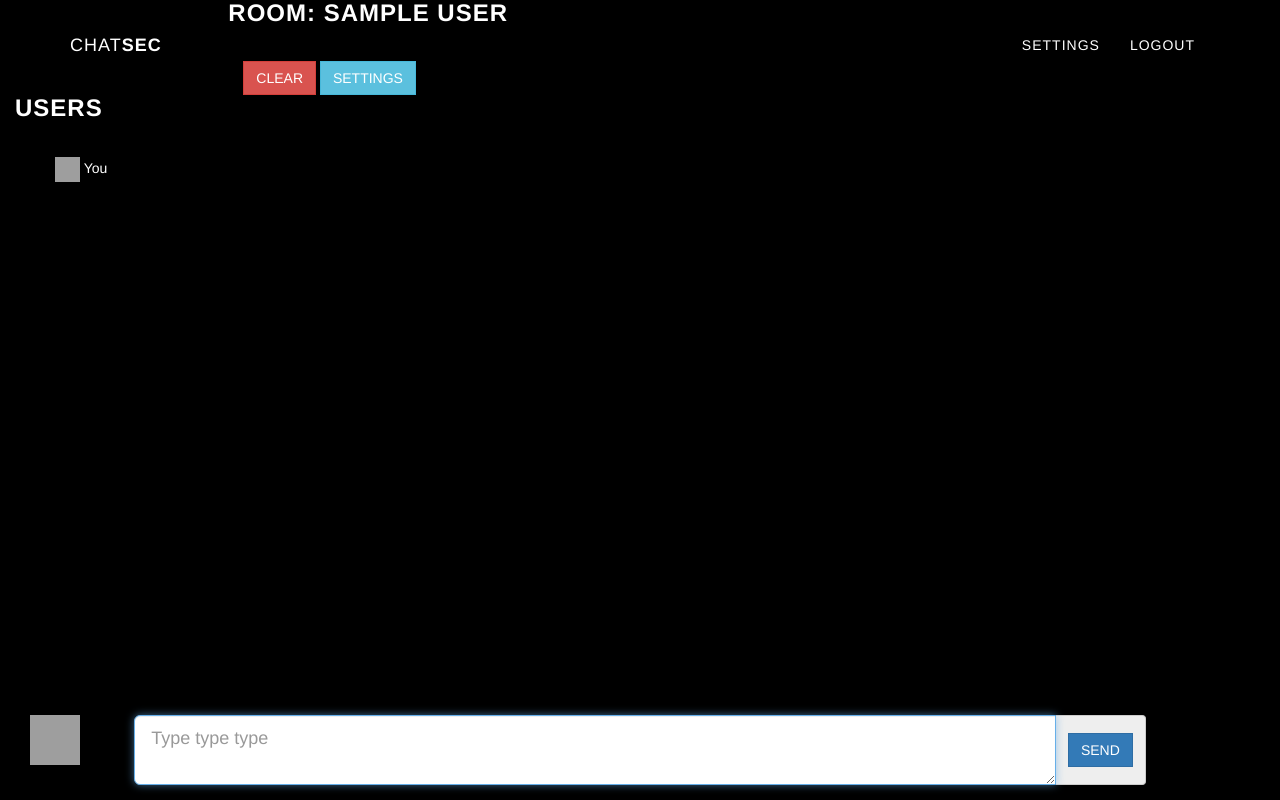
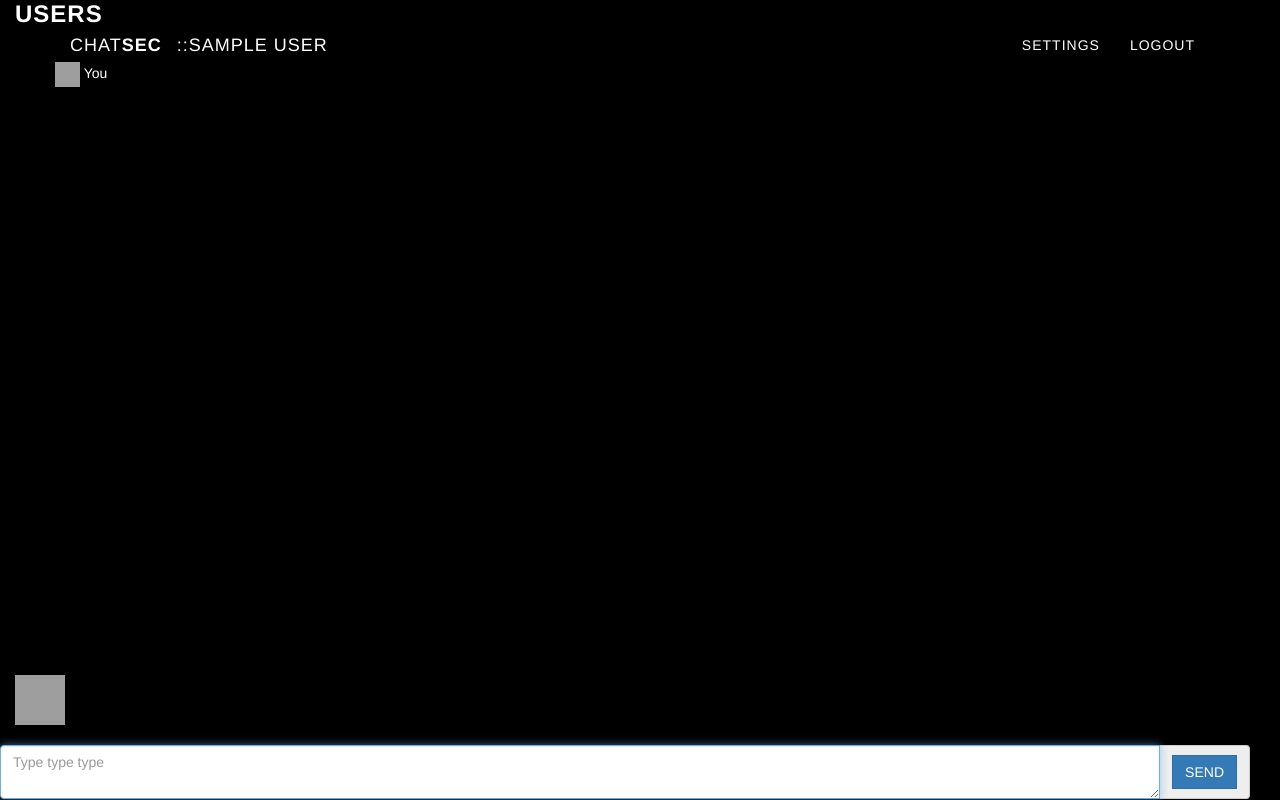
Before and after one commit to politeauthority/ChatSec, a Flask app: page /chat in a window 1280 px wide. Run offline with Flask 2, Linux system fonts and the light colour scheme; the visitor is signed in with stand-in values (Sample User, id 1); some libraries are stand-ins or nearby versions; grey boxes are pictures that could not be loaded.

Commit message:
Work on the chat screen

```diff
--- a/app/main/routes.py
+++ b/app/main/routes.py
@@ -43,7 +43,6 @@ def logout():
     session.pop('user_name')
     session.pop('user_key')
     session.pop('room_name')
-    session.pop('password')
     return redirect(url_for('.index'))
 
 
--- a/app/static/css/main.css
+++ b/app/static/css/main.css
@@ -10,9 +10,13 @@ html,body{
 #login input{
     color:black;
 }
+.cs_login{
+    height:95px;
+    font-size:48pt;
+}
+
 #chat{
     width: 100%;
-    height: 400px;
     overflow-y: scroll;
     overflow-x: hidden;
 }
@@ -28,6 +32,8 @@ html,body{
     margin: 0;
     display: inline;
     padding-right: 8px;
+}
+#chat_window{
 }
 
 .chat_image{
@@ -47,9 +53,9 @@ html,body{
     padding-bottom:0 !important;
 }
 #text_box{
-    bottom:0;
-    position: absolute;
-    width: 100%
+    bottom:1px;
+    position: fixed;
+    width:100%;
 }
 
 #user_list li {
--- a/app/templates/chat.html
+++ b/app/templates/chat.html
@@ -9,6 +9,9 @@
                 </button>
                 <a class="navbar-brand page-scroll" href="/">
                     <i class="fa fa-play-circle"></i> <span class="light">Chat</span>Sec
+                </a>
+               <a class="navbar-brand page-scroll" href="#">
+                    <span class="light">::{{room_name}}</span>
                 </a>
             </div>
 
@@ -36,12 +39,9 @@
 
         <div class="row">
             <div class="col-lg-8 col-lg-offset-2">
-                <div>
-                    <h3>Room: {{room_name}}</h3>
-                </div>
                 <div class="col-md-3">
-                    <button type="button" id="clear_msgs" class="btn btn-danger">Clear</button>
-                    <button type="button" class="btn btn-info" data-toggle="modal" data-target="#settings_modal">Settings</button>
+       <!--              <button type="button" id="clear_msgs" class="btn btn-danger">Clear</button>
+                    <button type="button" class="btn btn-info" data-toggle="modal" data-target="#settings_modal">Settings</button> -->
                 </div>
             </div>
         </div>
@@ -75,17 +75,20 @@
                 </ul>
             </div>
         </div>
-
+    </section>
+    <section>
         <!-- Chat TextBox -->
-        <div class="row">
-            <div id="text_box" class="col-xs-12 col-sm-12 col-md-8 form-group form-group-lg">
+        <div id="text_box" class="row">
+            <div class="col-md-8 hidden-sm hidden-xs form-group form-group-lg">
                 <label class="col-sm-1 control-label" for="formGroupInputLarge">
                     <img height="50" width="50" src="/static/imgs/avatars/white/{{avatar}}">
                 </label>
-                <div class="col-sm-10">
-                    <div class="input-group">
-                        <textarea id="text" class="form-control" type="text" id="formGroupInputLarge" placeholder="Type type type"></textarea>
-                        <div class="input-group-addon"><button id="send" class="btn btn-primary">Send</button></div>
+            </div>
+            <div class="col-xs-12">
+                <div class="input-group">
+                    <textarea id="text" class="form-control" type="text" id="formGroupInputLarge" placeholder="Type type type"></textarea>
+                    <div class="input-group-addon">
+                        <button id="send" class="btn btn-primary">Send</button>
                     </div>
                 </div>
             </div>
@@ -134,6 +137,7 @@
 
     <script type="text/javascript">
         CHATSEC.init(["{{user_name}}", "{{password}}", "{{avatar}}", "{{room_name}}"]);
+        // $('#chat_window').height($(window).height()-250);
         $(document).ready(function(){
             CHATSEC.launch();
         });
```
